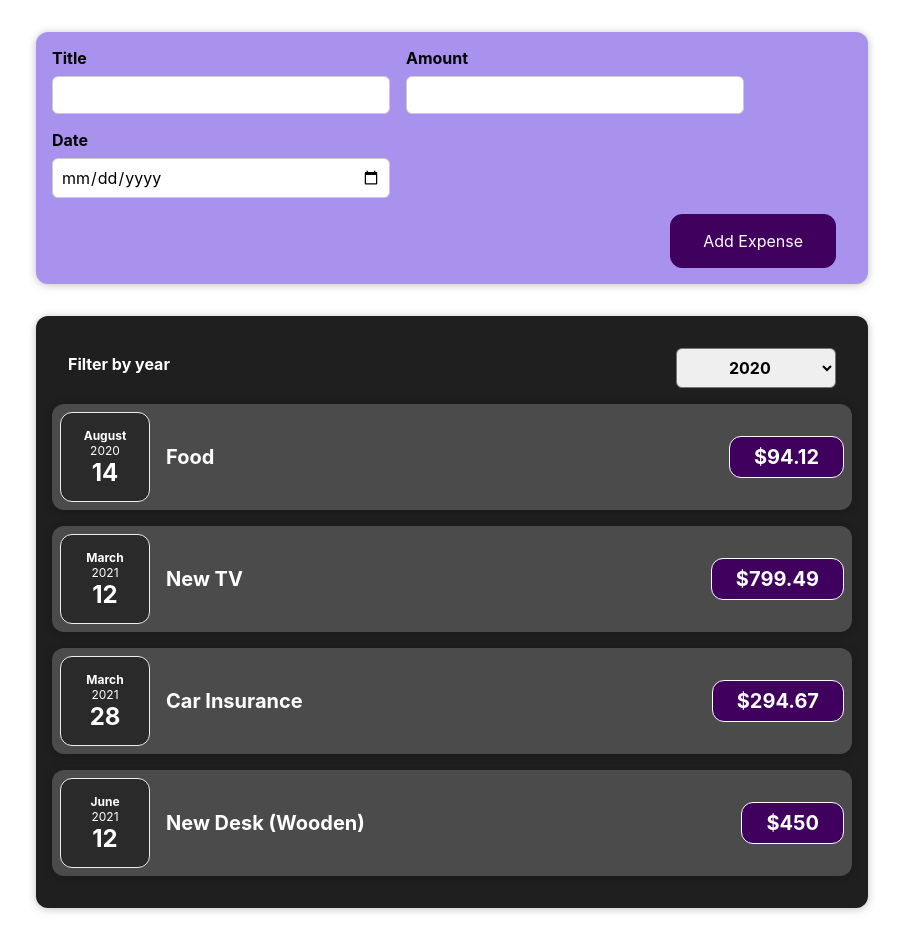
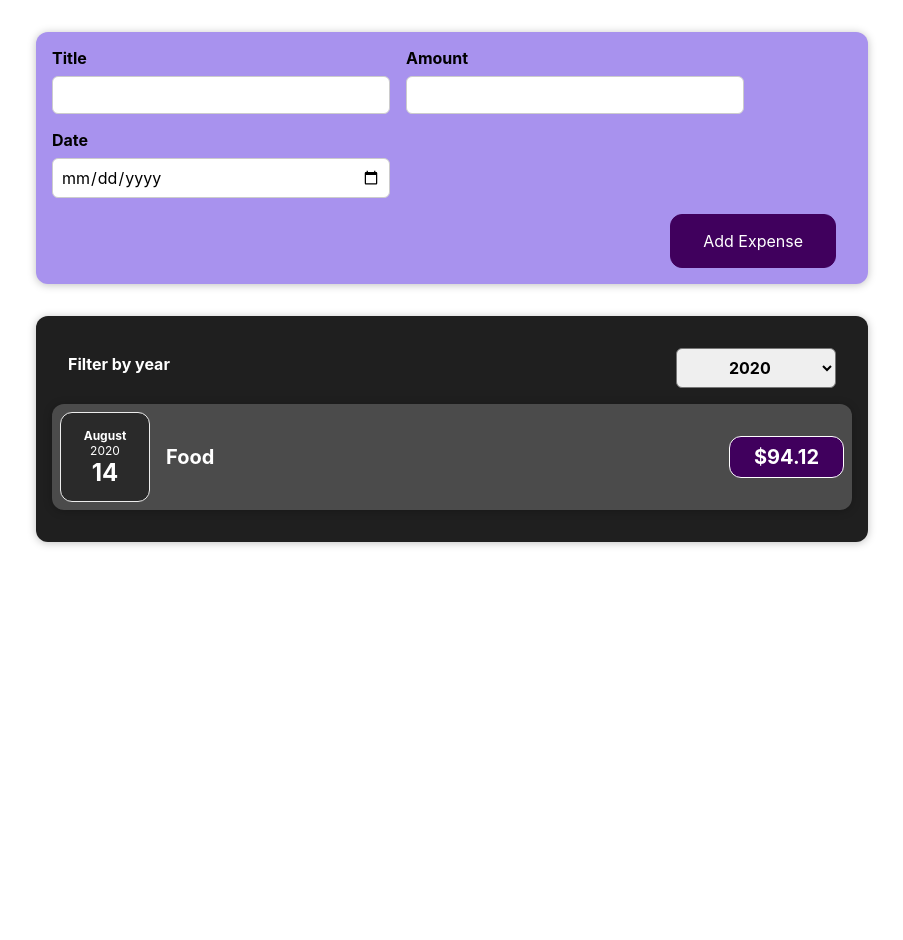
Before and after one commit to OxanaPeregud/Expense-Tracker-React-App, a React (Create React App) app: page / in a window 1280 px wide. Shown: the whole page, without its empty margins (188-1091 px from the left). After the commit the page ends 800 px from the top, so only its background shows below. Built offline with nearby package versions, Linux system fonts and the light colour scheme.

Commit message:
feat: added filter to displaying expenses

```diff
--- a/src/components/Expenses/Expenses.js
+++ b/src/components/Expenses/Expenses.js
@@ -12,13 +12,18 @@
         setFilteredYear(selectedYear);
     };
 
+    const filteredExpenses = props.items.filter(expense => {
+        return expense.date.getFullYear().toString() === filteredYear;
+    });
+
     return (
         <Card className={"expenses"}>
+
             <ExpensesFilter
                 selectedYear={filteredYear}
                 onChangeFilter={filterChangeHandler}/>
 
-            {props.items.map(expense =>
+            {filteredExpenses.map(expense =>
                 <ExpenseItem
                     key={expense.id}
                     title={expense.title}
```
